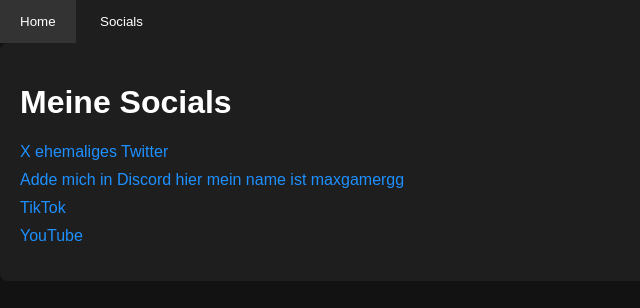
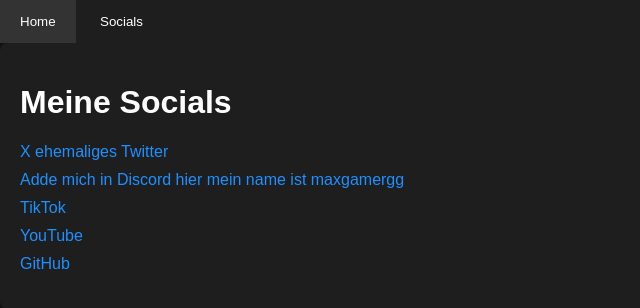
Before and after one commit to maxgamergg/homepage, a plain HTML site: page index.html in a window 1280 px wide. Both pictures are taken after a click on the button "Socials". Shown: the full height of the page, 0-640 px from the left. Drawn offline with Linux system fonts and the light colour scheme.

Commit message:
Update index.html

```diff
--- a/index.html
+++ b/index.html
@@ -26,6 +26,7 @@
             <li><a href="https://discord.com/channels/@me" target="_blank">Adde mich in Discord hier mein name ist maxgamergg</a></li>
             <li><a href="https://www.tiktok.com/@maxgamergg1264" target="_blank">TikTok</a></li>
             <li><a href="https://www.youtube.com/@maxgamergg" target="_blank">YouTube</a></li>
+            <li><a href="https://github.com/MaxgamerAstra" target="_blank">GitHub</a></li>
         </ul>
     </div>
 
```
